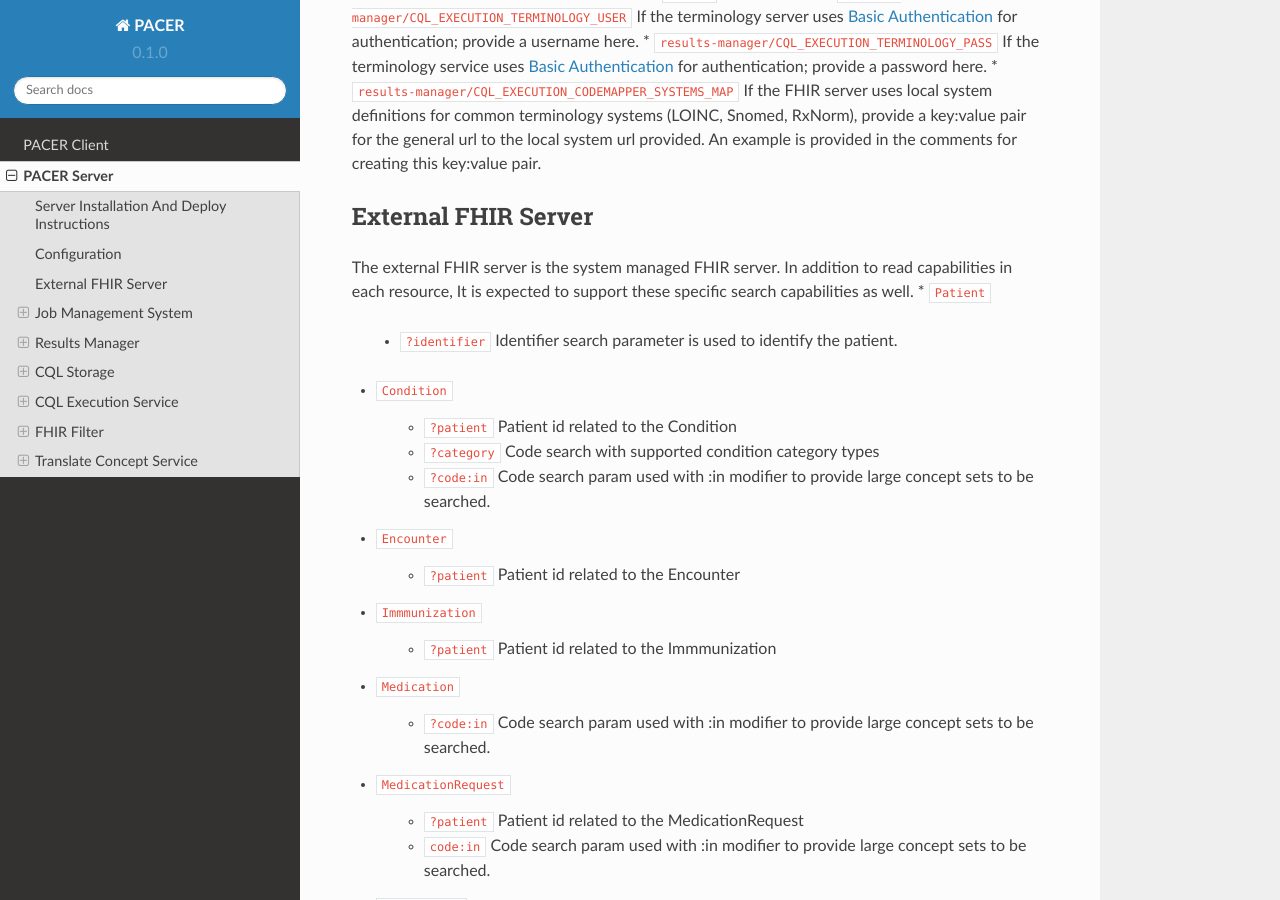
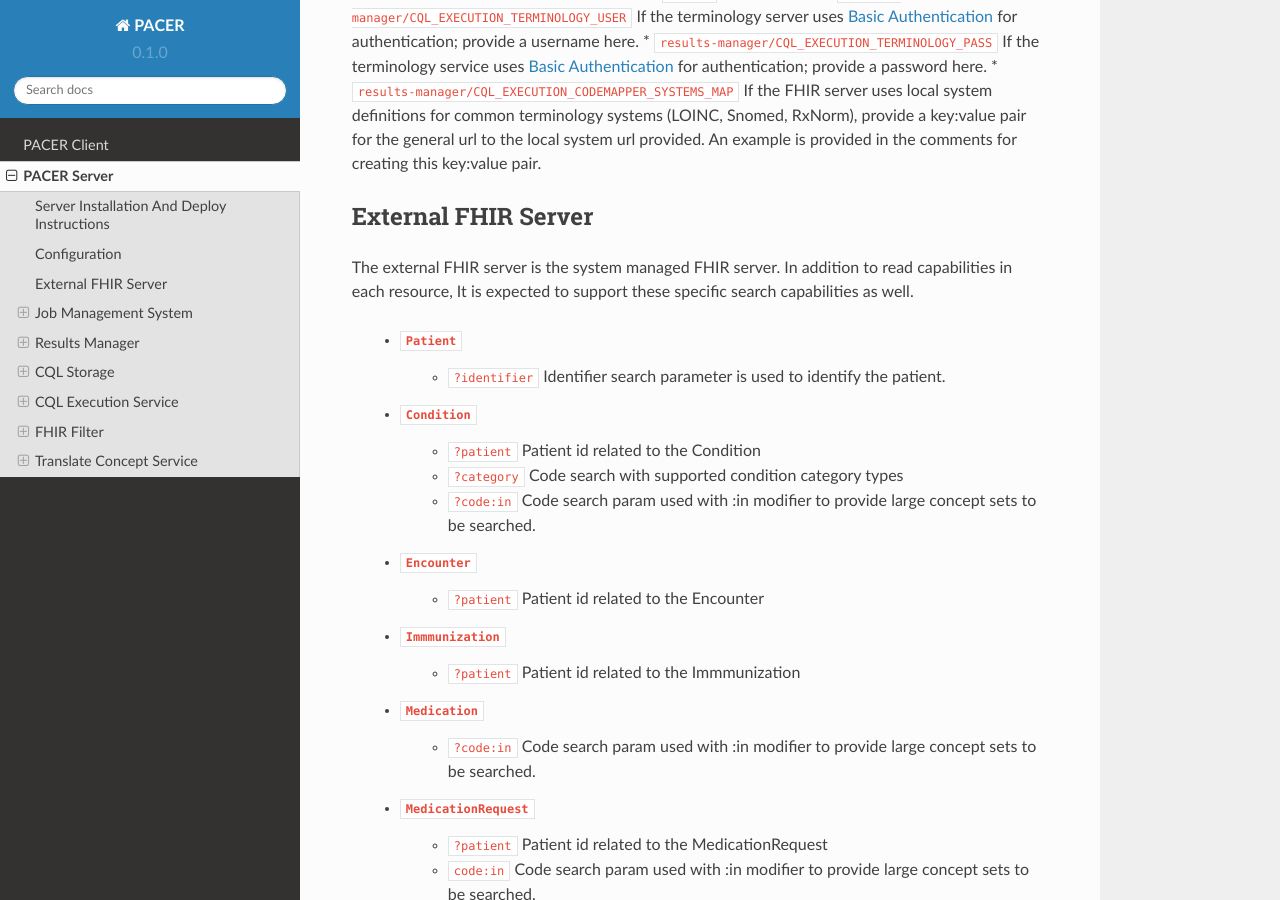
Before and after one commit to PACER-PHII/PacerDocs, a Sphinx documentation site: the page built from docs/source/server.rst, in a window 1280 px wide and 900 px high, scrolled down 2269 px. Built offline with Sphinx 7.4.7 and the Read the Docs theme 2.0.0, drawn with Linux system fonts in a browser that asks for light colours.

Commit message:
Trying a bullet list.

```diff
--- a/docs/source/server.rst
+++ b/docs/source/server.rst
@@ -79,38 +79,32 @@
 ====================
 
 The external FHIR server is the system managed FHIR server. In addition to read capabilities in each resource, It is expected to support these specific search capabilities as well.
-* ``Patient``
 
-    * ``?identifier`` Identifier search parameter is used to identify the patient.
+    + ``Patient``
+        + ``?identifier`` Identifier search parameter is used to identify the patient.
 
-* ``Condition``
+    + ``Condition``
+        + ``?patient`` Patient id related to the Condition
+        + ``?category`` Code search with supported condition category types
+        + ``?code:in`` Code search param used with :in modifier to provide large concept sets to be searched.
 
-    * ``?patient`` Patient id related to the Condition
-    * ``?category`` Code search with supported condition category types
-    * ``?code:in`` Code search param used with :in modifier to provide large concept sets to be searched.
+    + ``Encounter``
+        + ``?patient`` Patient id related to the Encounter
 
-* ``Encounter``
+    + ``Immmunization``
+        + ``?patient`` Patient id related to the Immmunization
 
-    * ``?patient`` Patient id related to the Encounter
+    + ``Medication``
+        + ``?code:in`` Code search param used with :in modifier to provide large concept sets to be searched.
 
-* ``Immmunization``
+    + ``MedicationRequest``
+        + ``?patient`` Patient id related to the MedicationRequest
+        + ``code:in`` Code search param used with :in modifier to provide large concept sets to be searched.
 
-    * ``?patient`` Patient id related to the Immmunization
-
-* ``Medication``
-
-    * ``?code:in`` Code search param used with :in modifier to provide large concept sets to be searched.
-
-* ``MedicationRequest``
-
-    * ``?patient`` Patient id related to the MedicationRequest
-    * ``code:in`` Code search param used with :in modifier to provide large concept sets to be searched.
-
-* ``Observation``
-
-    * ``?patient`` Patient id related to the Observation
-    * ``?category`` Code search with supported observation category types
-    * ``code:in`` Code search param used with :in modifier to provide large concept sets to be searched.
+    + ``Observation``
+        + ``?patient`` Patient id related to the Observation
+        + ``?category`` Code search with supported observation category types
+        + ``code:in`` Code search param used with :in modifier to provide large concept sets to be searched.
 
 .. warning::
     In cases where MedicationRequest search code is not available, a Medication Reference must be provided within the response json; in order to retrieved related medication data.
```
